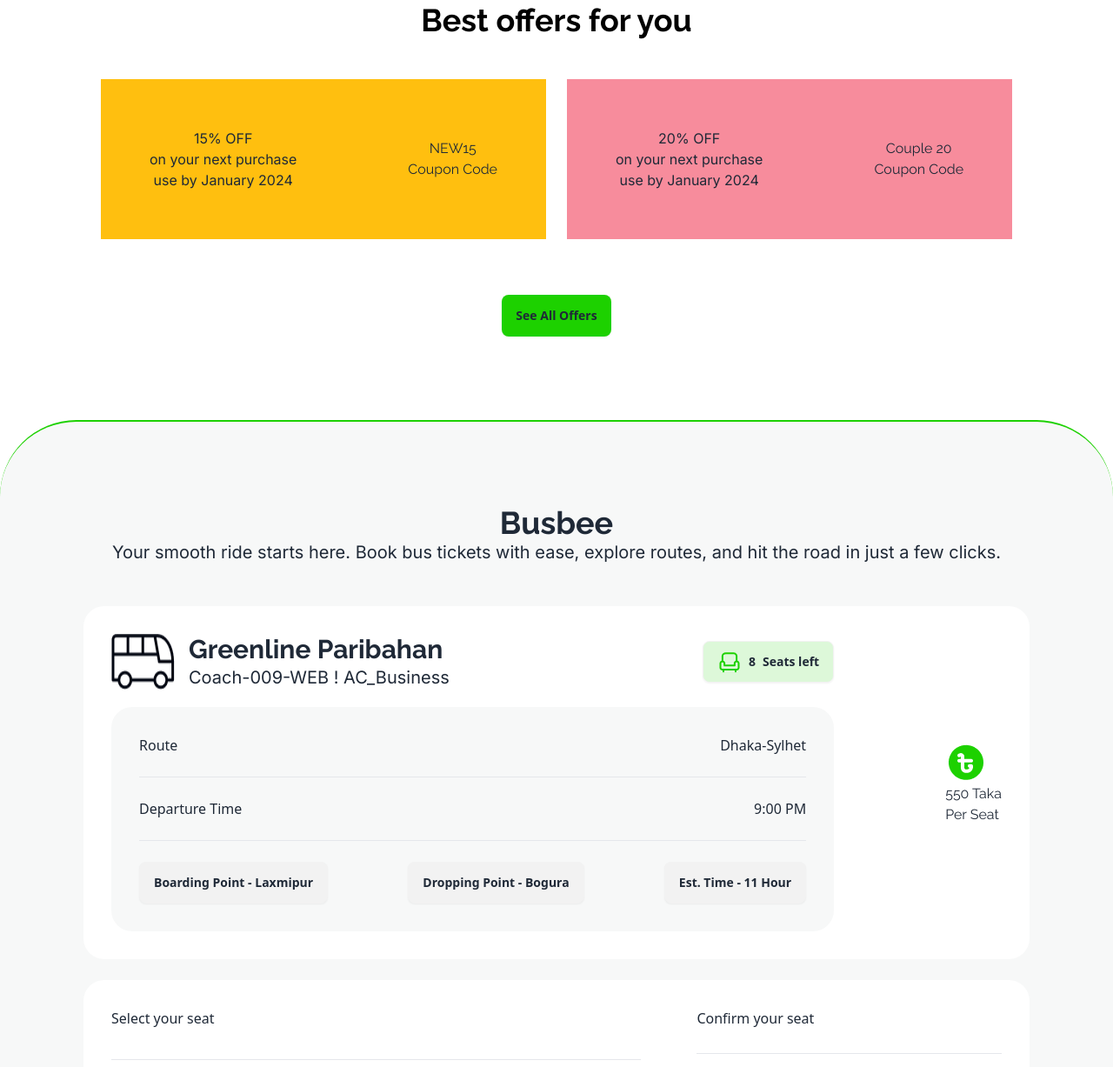
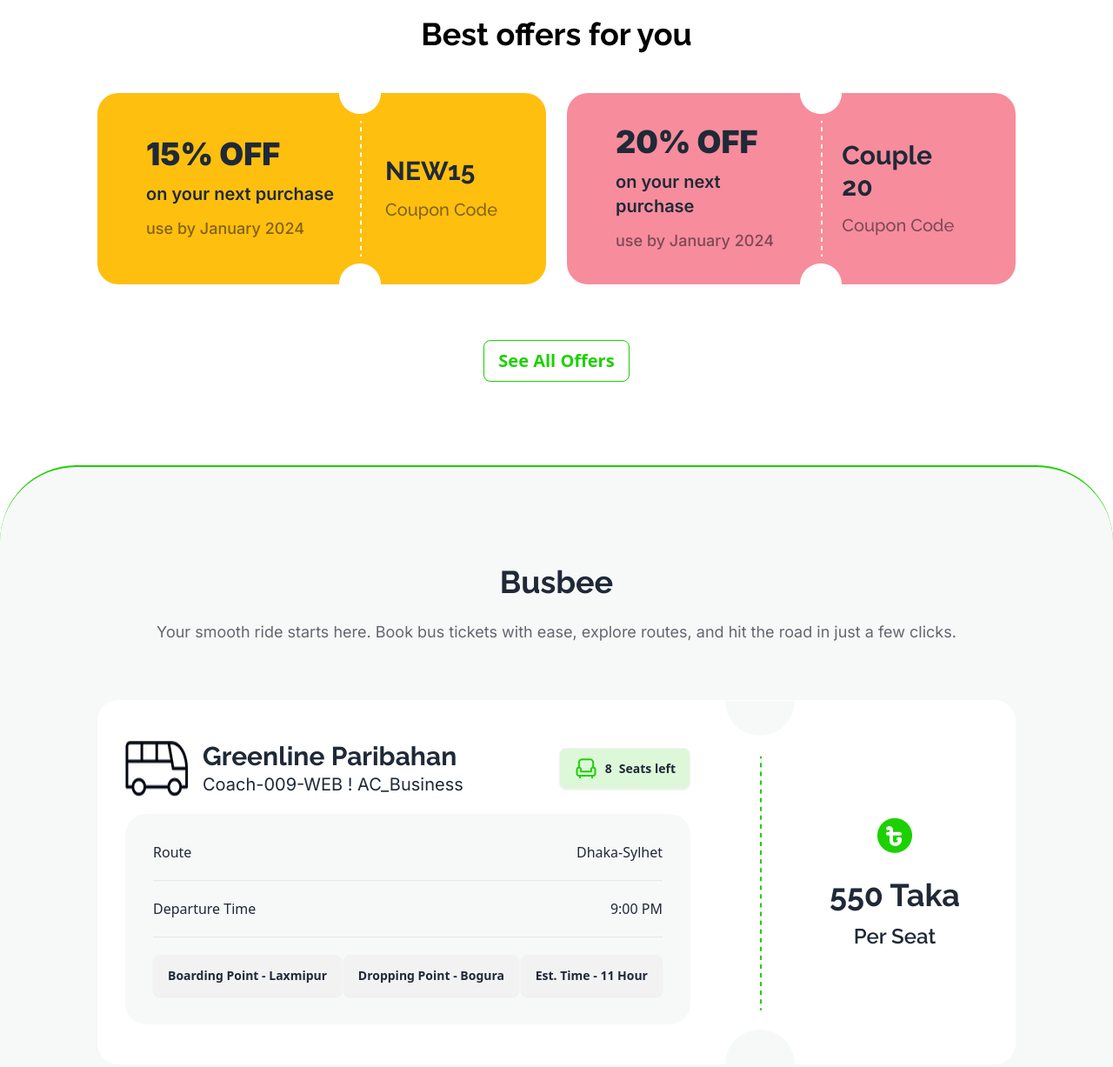
Before and after one commit to sabirx44/pha5, a plain HTML site: page index.html in a window 1280 px wide. Shown: the part 735-1962 px from the top of the page at 87% size. Drawn offline with nearby package versions, Linux system fonts and the light colour scheme.

Commit message:
Implement favicon

```diff
--- a/index.html
+++ b/index.html
@@ -5,6 +5,7 @@
     <meta charset="UTF-8">
     <meta name="viewport" content="width=device-width, initial-scale=1.0">
     <title>Busbee</title>
+    <link rel="shortcut icon" href="images/busFav.png" type="image/x-icon">
     <!-- CSS -->
     <link href="https://cdn.jsdelivr.net/npm/daisyui@4.7.2/dist/full.min.css" rel="stylesheet" type="text/css" />
     <script src="https://cdn.tailwindcss.com"></script>
@@ -26,7 +27,7 @@
 </head>
 
 <body>
-    <header class="px-5 lg:px-24">
+    <header class="mt-5 px-5 lg:px-28">
         <nav class="font-raleway">
             <div class="navbar bg-base-100">
                 <div class="navbar-start">
@@ -60,57 +61,68 @@
                 </div>
             </div>
         </nav>
+        <!-- Banner -->
         <div
-            class="mt-6 bg-[url(images/banner.png)] bg-no-repeat bg-center flex flex-col justify-center items-center gap-5 font-raleway text-center h-[550px]">
+            class="mt-5 bg-[url(images/banner.png)] bg-no-repeat flex flex-col justify-center items-center gap-5 font-raleway text-center rounded-[32px] bg-bottom bg-cover h-[550px]">
             <h1 class="text-6xl font-extrabold text-white">End-to-End Travel with</h1>
             <h1 class="text-6xl font-extrabold text-[#1DD100]">Busbee</h1>
             <p class="font-inter text-white">
                 Your smooth ride starts here. Book bus tickets with ease, explore routes, and hit the road in just a few
                 clicks.
             </p>
-            <a href="#ticket-counter"><button class="btn border-none bg-[#1DD100] font-bold">Buy Tickets</button></a>
+            <a href="#ticket-counter">
+                <button class="btn border-none bg-[#1DD100] text-xl font-bold">
+                    Buy Tickets
+                </button>
+            </a>
         </div>
     </header>
     <main>
         <!-- Offer -->
-        <section class="mt-24 text-center">
-            <h1 class="font-raleway text-4xl font-bold text-black">Best offers for you</h1>
+        <section class="mt-24 px-5 lg:px-28">
+            <h1 class="font-raleway broder-2 text-center text-4xl font-bold text-black">Best offers for you</h1>
             <div class="mt-12 flex flex-col lg:flex-row justify-center gap-6">
-                <div class="bg-[#FFBF0F] flex justify-center items-center gap-32 p-14">
-                    <div class="font-inter">
-                        <h1>15% OFF</h1>
-                        <h2>on your next purchase</h2>
-                        <h3>use by January 2024</h3>
+                <div class="bg-[#FFBF0F] rounded-3xl flex-1 flex items-center px-14">
+                    <div class="font-inter grid gap-3">
+                        <h1 class="text-4xl font-black">15% OFF</h1>
+                        <h2 class="text-xl font-semibold">on your next purchase</h2>
+                        <h3 class="text-lg font-medium text-[#03071280]">use by January 2024</h3>
                     </div>
-                    <div class="font-raleway">
-                        <h1>NEW15</h1>
-                        <h2>Coupon Code</h2>
+                    <img src="images/cupon-devider.png" class="m-auto">
+                    <div class="font-raleway grid gap-3">
+                        <h1 class="text-3xl font-bold">NEW15</h1>
+                        <h2 class="text-xl font-medium text-[#03071280]">Coupon Code</h2>
                     </div>
                 </div>
-                <div class="bg-[#F78C9C] flex justify-center items-center gap-32 p-14">
-                    <div class="font-inter">
-                        <h1>20% OFF</h1>
-                        <h2>on your next purchase</h2>
-                        <h3>use by January 2024</h3>
+                <div class="bg-[#F78C9C] rounded-3xl flex-1 flex items-center px-14">
+                    <div class="font-inter grid gap-3">
+                        <h1 class="text-4xl font-black">20% OFF</h1>
+                        <h2 class="text-xl font-semibold">on your next purchase</h2>
+                        <h3 class="text-lg font-medium text-[#03071280]">use by January 2024</h3>
                     </div>
-                    <div class="font-raleway">
-                        <h1>Couple 20</h1>
-                        <h2>Coupon Code</h2>
+                    <img src="images/cupon-devider.png" class="m-auto">
+                    <div class="font-raleway grid gap-3">
+                        <h1 class="text-3xl font-bold">Couple 20</h1>
+                        <h2 class="text-xl font-medium text-[#03071280]">Coupon Code</h2>
                     </div>
                 </div>
             </div>
-            <button class="btn mt-16 border-none bg-[#1DD100] font-bold">See All Offers</button>
+            <div class="mt-16 grid justify-center">
+                <button class="btn bg-white border border-[#1DD100] text-xl font-bold text-[#1DD100]">See All
+                    Offers</button>
+            </div>
         </section>
         <!-- Counter -->
-        <section id="ticket-counter" class="mt-24 border-t-2 border-[#1DD100] rounded-t-[88px] bg-[#F7F8F8] p-5 lg:p-24">
-            <div class="text-center">
+        <section id="ticket-counter"
+            class="mt-24 border-t-2 border-[#1DD100] rounded-t-[88px] bg-[#F7F8F8] p-5 lg:p-28">
+            <div class="text-center grid gap-6">
                 <h1 class="font-raleway text-4xl font-bold">Busbee</h1>
-                <p class="font-inter text-xl font-normal">
+                <p class="font-inter text-lg text-[#03071299]">
                     Your smooth ride starts here. Book bus tickets with ease, explore routes, and hit the road in just a
                     few clicks.
                 </p>
             </div>
-            <div class="mt-12 flex flex-col lg:flex-row justify-between items-center gap-32 p-8 bg-white rounded-3xl">
+            <div class="mt-16 flex flex-col lg:flex-row items-center pl-8 pr-16 bg-white rounded-3xl">
                 <div class="flex-1 flex flex-col gap-5">
                     <div class="flex-1 flex flex-col lg:flex-row justify-between items-center">
                         <div class="flex-1 flex flex-col lg:flex-row gap-4">
@@ -130,7 +142,7 @@
                             </button>
                         </div>
                     </div>
-                    <div class="flex flex-col gap-6 p-8 bg-[#F7F8F8] rounded-3xl">
+                    <div class="flex flex-col gap-5 p-8 bg-[#F7F8F8] rounded-3xl">
                         <div class="flex justify-between"><span>Route</span><span>Dhaka-Sylhet</span></div>
                         <hr>
                         <div class="flex justify-between"><span>Departure Time</span><span>9:00 PM</span></div>
@@ -142,11 +154,12 @@
                         </div>
                     </div>
                 </div>
-                <div>
-                    <div class="font-raleway">
+                <img src="images/info-devider.png" class="mx-10">
+                <div class="font-raleway flex flex-col items-center gap-6">
                     <img src="images/fare.png">
-                        <h1>550 Taka</h1>
-                        <h2>Per Seat</h2>
+                    <div class="text-center grid gap-3">
+                        <h1 class="text-4xl font-bold">550 Taka</h1>
+                        <h2 class="text-2xl font-semibold">Per Seat</h2>
                     </div>
                 </div>
             </div>
```
Also changed, not shown: images/busbeeFavicon.png (added), 1 other file. Lines whose indentation alone changed are shown as unchanged.
